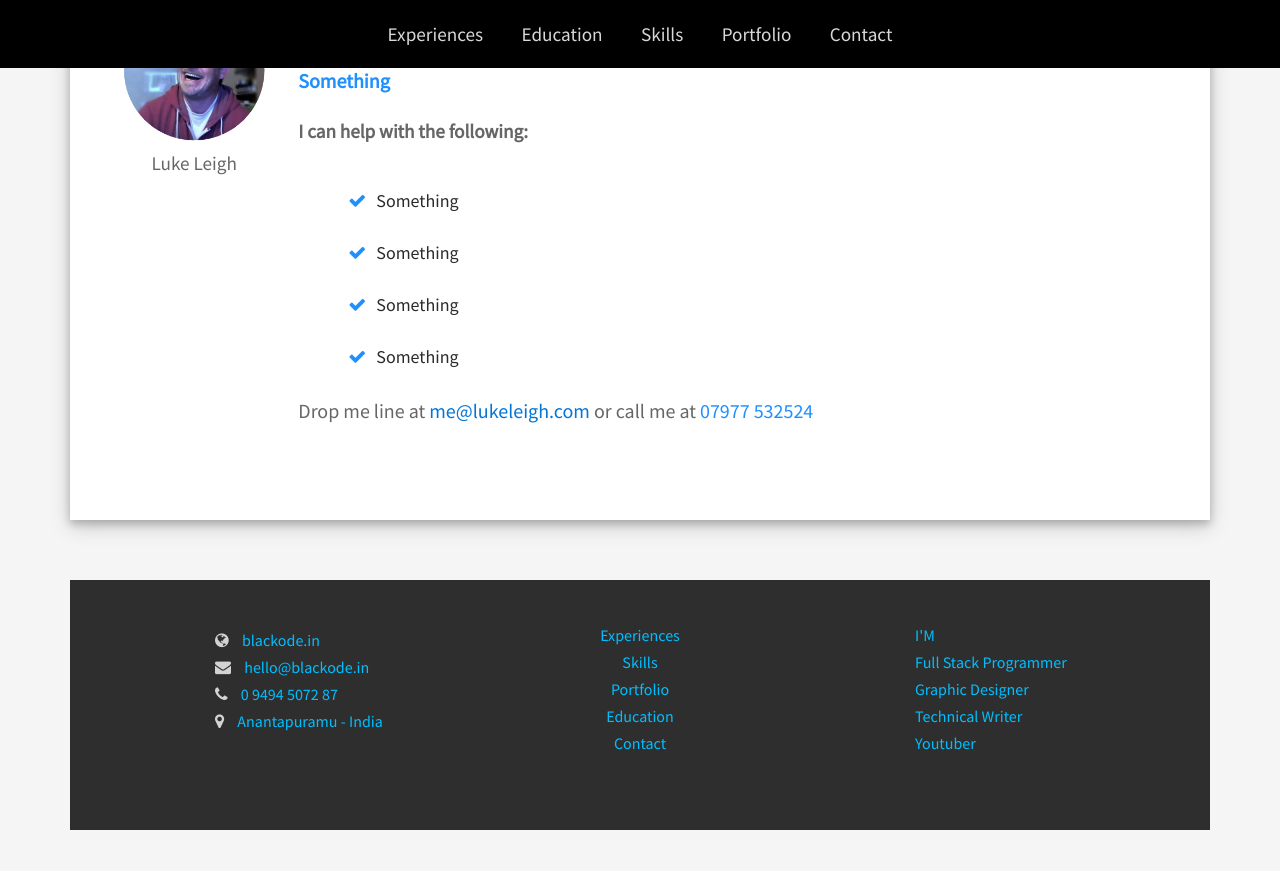
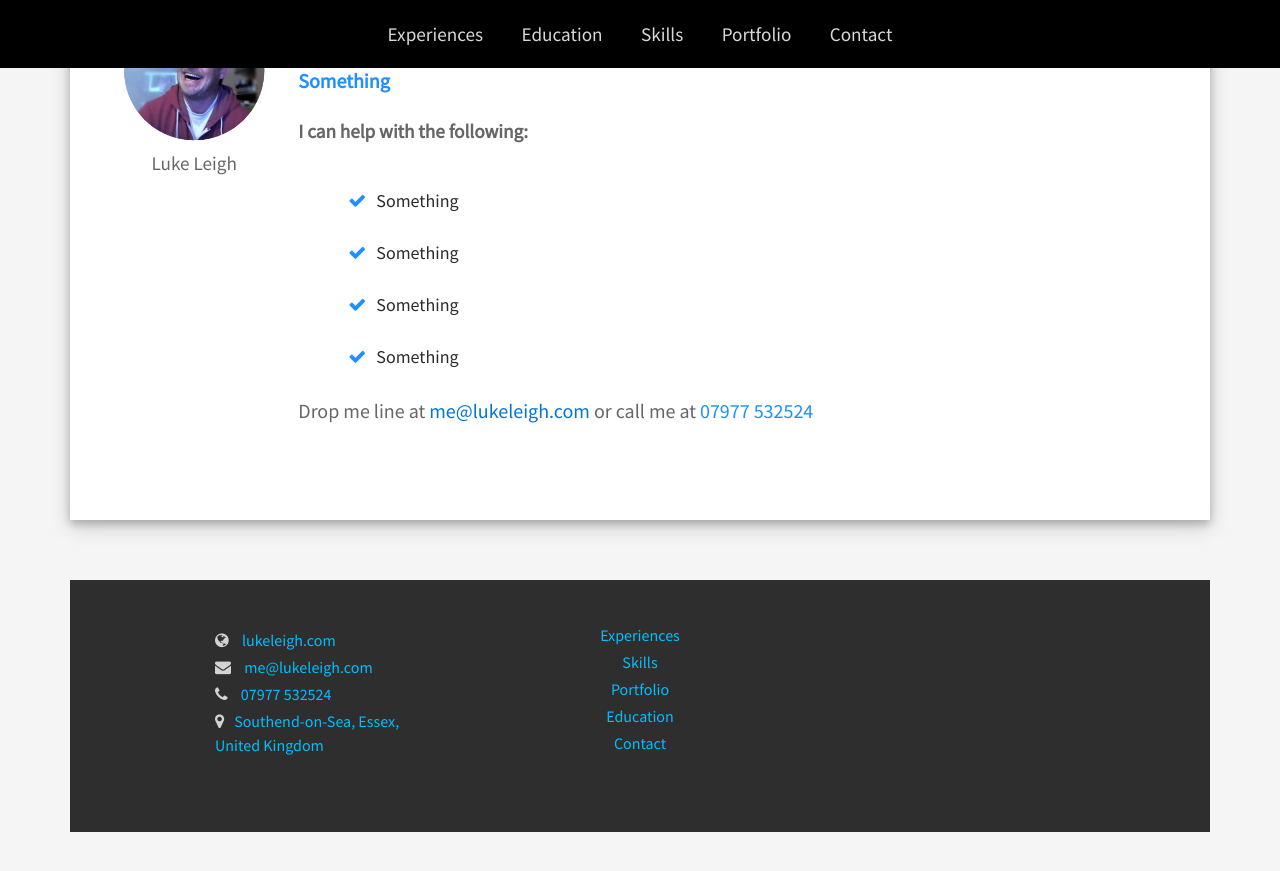
Before and after one commit to BanterBoy/jekyllcvOnline, a Jekyll site: the page built from index.html, in a window 1280 px wide and 900 px high, scrolled down 3629 px. Shown: the top 871 px of the window. Built offline with Jekyll 4.4.1, drawn with Linux system fonts in a browser that asks for light colours; a script that is not in the unit is left out.

Commit message:
Update footer.html

```diff
--- a/_includes/footer.html
+++ b/_includes/footer.html
@@ -4,19 +4,20 @@
             <ul class="list-unstyled">
 
                 <li class="padding-top-3">
-                    <i class="fa fa-globe padding-right-10"></i> <a href="https://blackode.in">blackode.in</a>
+                    <i class="fa fa-globe padding-right-10"></i> <a href="https://lukeleigh.com">lukeleigh.com</a>
                 </li>
 
                 <li class="padding-top-3">
-                    <i class="fa fa-envelope padding-right-10"></i> <a href="mailto: hello@blackode.in">hello@blackode.in</a>
+                    <i class="fa fa-envelope padding-right-10"></i> <a
+                        href="mailto: me@lukeleigh.com">me@lukeleigh.com</a>
                 </li>
 
                 <li class="padding-top-3">
-                    <i class="fa fa-phone padding-right-10"></i> 0 9494 5072 87
+                    <i class="fa fa-phone padding-right-10"></i> 07977 532524
                 </li>
 
                 <li class="padding-top-3">
-                    <i class="fa fa-map-marker padding-right-10"></i> Anantapuramu - India
+                    <i class="fa fa-map-marker padding-right-10"></i>Southend-on-Sea, Essex, United Kingdom
                 </li>
 
             </ul>
@@ -51,22 +52,18 @@
         <div class="col-md-4 float-right padding-left-50">
             <ul class="list-unstyled">
                 <li class="padding-top-3">
-                    <stronng> I'M </stronng>
+                    <strong></strong>
                 </li>
                 <li class="padding-top-3">
-                    Full Stack Programmer
                 </li>
 
                 <li class="padding-top-3">
-                    Graphic Designer
                 </li>
 
                 <li class="padding-top-3">
-                    Technical Writer
                 </li>
 
                 <li class="padding-top-3">
-                    Youtuber
                 </li>
 
             </ul>
```
